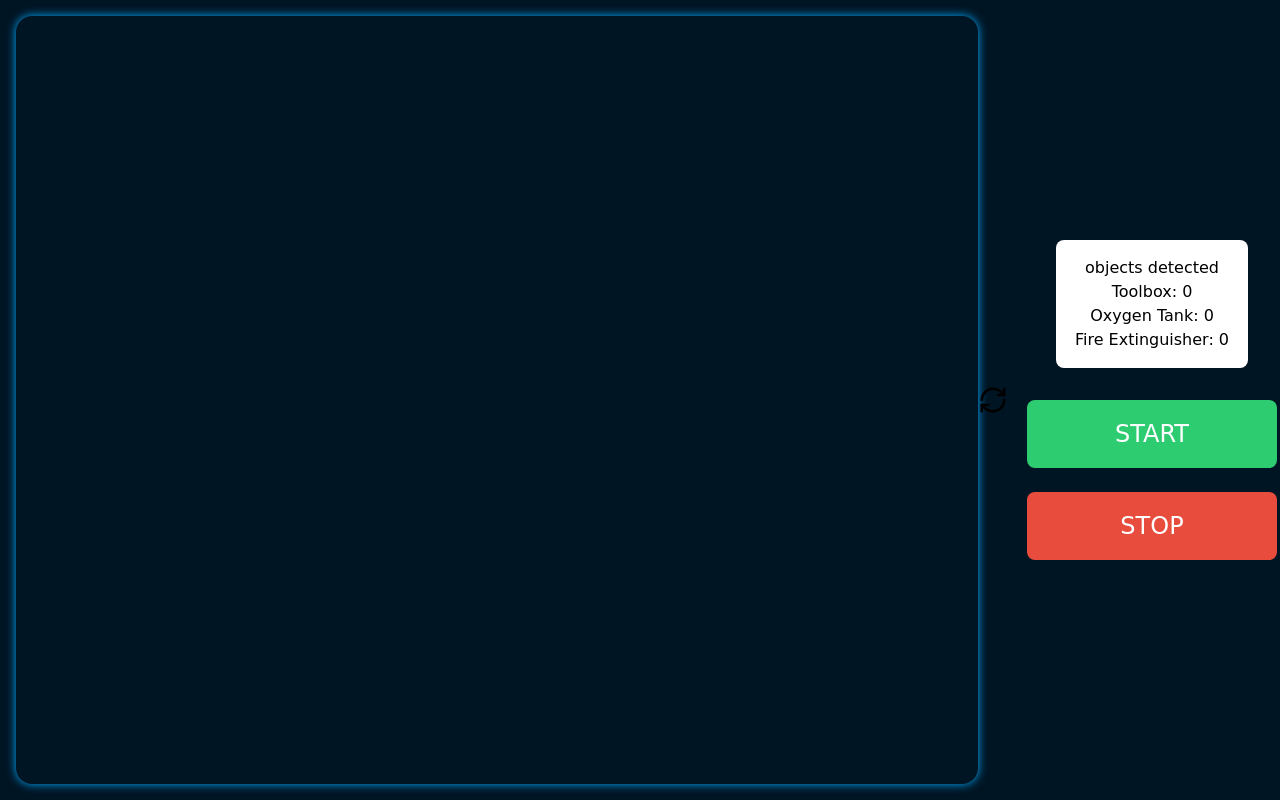
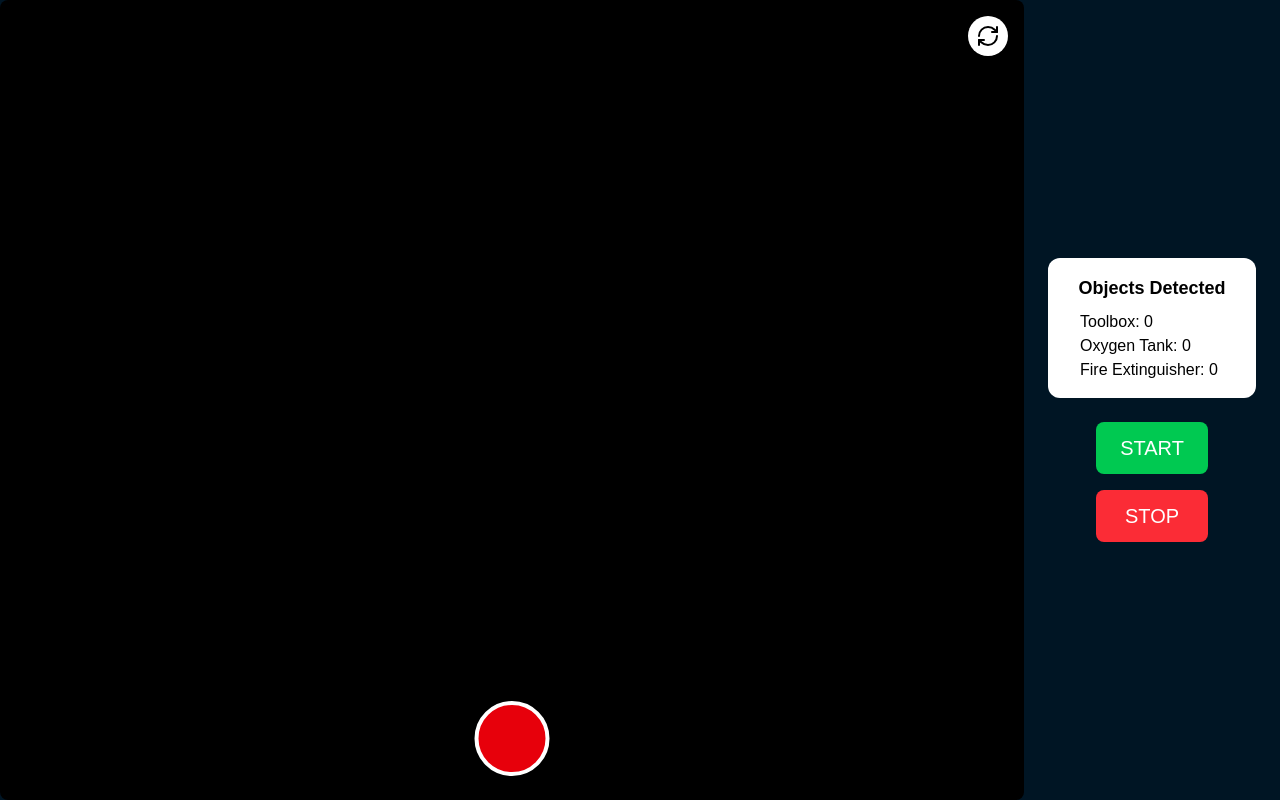
Before and after one commit to AbhinavBarthwal/VisionEnabledUnmannedTraining, a React (Vite) app in the folder veut-frontend/: page / in a window 1280 px wide. Built offline with nearby package versions, Linux system fonts and the light colour scheme; no server answers.

Commit message:
fixing responsiveness

```diff
--- a/veut-frontend/components/AnalysisPage.jsx
+++ b/veut-frontend/components/AnalysisPage.jsx
@@ -1,79 +1,41 @@
-import React, { useEffect, useRef, useState } from 'react';
-import { RefreshCw } from 'lucide-react';
-import './AnalysisPage.css';
-
-// === Camera Toggle Button Component ===
-const CameraToggleButton = ({ onClick }) => (
-  <button
-    className="camera-switch-btn"
-    onClick={onClick}
-    title="Switch Camera"
-  >
-    <RefreshCw size={30} />
-  </button>
-);
+import React, { useState } from "react";
+import CameraFeed from "./camerafeed";
 
 const AnalysisPage = () => {
-  const videoRef = useRef(null);
   const [isAnalyzing, setIsAnalyzing] = useState(false);
-  const [facingMode, setFacingMode] = useState('environment');
-
-  useEffect(() => {
-    const getVideo = async () => {
-      try {
-        const stream = await navigator.mediaDevices.getUserMedia({
-          video: { facingMode },
-          audio: false,
-        });
-        if (videoRef.current) {
-          videoRef.current.srcObject = stream;
-        }
-      } catch (err) {
-        console.error('Error accessing webcam:', err);
-      }
-    };
-
-    getVideo();
-  }, [facingMode]);
 
   return (
-    <div className="analysis-container">
-      <div className="left-panel">
-        <video ref={videoRef} autoPlay playsInline muted className="live-feed" />
-
-        {/* Red toggle button for mobile */}
+    <div className="flex flex-col md:flex-row h-screen bg-[#001524]">
+      {/* Left Panel */}
+      <div className="flex-1 flex items-center justify-center relative">
+        <CameraFeed />
+        {/* Mobile toggle button */}
         <button
-          className="center-toggle-btn"
-          onClick={() => setIsAnalyzing(!isAnalyzing)}
-        />
-
-        {/* Camera switcher */}
-        <CameraToggleButton
-          onClick={() =>
-            setFacingMode((prev) => (prev === 'user' ? 'environment' : 'user'))
-          }
-        />
+          className="absolute bottom-6 left-1/2 transform -translate-x-1/2 w-[75px] h-[75px] bg-red-600 border-4 border-white rounded-full z-20"
+          onClick={() => setIsAnalyzing((prev) => !prev)}
+        ></button>
       </div>
 
-      <div className="right-panel">
-        <div className="object-list">
-          <h2>objects detected</h2>
-          <p>Toolbox: 0</p>
-          <p>Oxygen Tank: 0</p>
-          <p>Fire Extinguisher: 0</p>
+      {/* Right Panel */}
+      <div className="w-full md:w-[20%] bg-[#001524] p-4 md:p-6 flex flex-col items-center justify-center space-y-6">
+        <div className="w-full max-w-xs bg-white text-black p-4 rounded-xl text-center">
+          <h2 className="text-lg font-semibold mb-2">Objects Detected</h2>
+          <p className="flex justify-between px-4">Toolbox: 0</p>
+          <p className="flex justify-between px-4">Oxygen Tank: 0</p>
+          <p className="flex justify-between px-4">Fire Extinguisher: 0</p>
         </div>
 
-        {/* Shown only on desktops */}
-        <div className="controls">
+        {/* Only visible on desktop */}
+        <div className="hidden md:flex flex-col space-y-4">
           <button
-            className="start-btn"
+            className="bg-green-500 text-white py-3 px-6 rounded-lg text-xl"
             onClick={() => setIsAnalyzing(true)}
             disabled={isAnalyzing}
           >
             START
           </button>
           <button
-            className="stop-btn"
+            className="bg-red-500 text-white py-3 px-6 rounded-lg text-xl"
             onClick={() => setIsAnalyzing(false)}
             disabled={!isAnalyzing}
           >
--- /dev/null
+++ b/veut-frontend/components/camerafeed.jsx
@@ -0,0 +1,70 @@
+// components/CameraFeed.jsx
+import React, { useEffect, useRef, useState } from "react";
+import Webcam from "react-webcam";
+import CameraToggleButton from "./cameratogglebutton";
+
+const CameraFeed = ({ isCameraOn = true }) => {
+  const [videoDevices, setVideoDevices] = useState([]);
+  const [deviceId, setDeviceId] = useState(null);
+  const [isFrontCamera, setIsFrontCamera] = useState(false);
+  const webcamRef = useRef(null);
+
+  const checkIfFrontCamera = (label) => /front|user/i.test(label);
+
+  useEffect(() => {
+    const getDevices = async () => {
+      try {
+        const stream = await navigator.mediaDevices.getUserMedia({ video: true });
+        const devices = await navigator.mediaDevices.enumerateDevices();
+        const videoInputs = devices.filter((d) => d.kind === "videoinput");
+
+        const preferredCam =
+          videoInputs.find((d) => /back|rear|environment/i.test(d.label)) || videoInputs[0];
+
+        setVideoDevices(videoInputs);
+        setDeviceId(preferredCam.deviceId);
+        setIsFrontCamera(checkIfFrontCamera(preferredCam.label));
+
+        stream.getTracks().forEach((track) => track.stop());
+      } catch (err) {
+        console.error("Failed to access camera devices:", err);
+      }
+    };
+
+    getDevices();
+  }, []);
+
+  useEffect(() => {
+    const device = videoDevices.find((d) => d.deviceId === deviceId);
+    if (device) setIsFrontCamera(checkIfFrontCamera(device.label));
+  }, [deviceId, videoDevices]);
+
+  const switchCamera = () => {
+    if (videoDevices.length < 2) return;
+    const currentIndex = videoDevices.findIndex((d) => d.deviceId === deviceId);
+    const nextIndex = (currentIndex + 1) % videoDevices.length;
+    setDeviceId(videoDevices[nextIndex].deviceId);
+  };
+
+  return (
+    <div className="relative w-full h-full overflow-hidden rounded-lg bg-black">
+      {isCameraOn && (
+        <>
+          <Webcam
+            key={deviceId}
+            ref={webcamRef}
+            audio={false}
+            screenshotFormat="image/jpeg"
+            videoConstraints={{ deviceId }}
+            className={`w-full h-full object-cover ${
+              isFrontCamera ? "scale-x-[-1]" : ""
+            } rounded-lg`}
+          />
+          <CameraToggleButton onClick={switchCamera} />
+        </>
+      )}
+    </div>
+  );
+};
+
+export default CameraFeed;
--- /dev/null
+++ b/veut-frontend/components/cameratogglebutton.jsx
@@ -0,0 +1,14 @@
+// components/CameraToggleButton.jsx
+import { RefreshCw } from "lucide-react";
+
+const CameraToggleButton = ({ onClick }) => (
+  <button
+    onClick={onClick}
+    title="Switch Camera"
+    className="absolute top-4 right-4 w-10 h-10 bg-white rounded-full p-2 flex items-center justify-center shadow-md z-10"
+  >
+    <RefreshCw className="text-black" size={24} />
+  </button>
+);
+
+export default CameraToggleButton;
--- a/veut-frontend/package.json
+++ b/veut-frontend/package.json
@@ -15,6 +15,7 @@
     "lucide-react": "^0.536.0",
     "react": "^19.1.0",
     "react-dom": "^19.1.0",
+    "react-webcam": "^7.2.0",
     "tailwindcss": "^4.1.11"
   },
   "devDependencies": {
```
Also changed, not shown: 1 other file (tests, documents, lock files or other folders).
